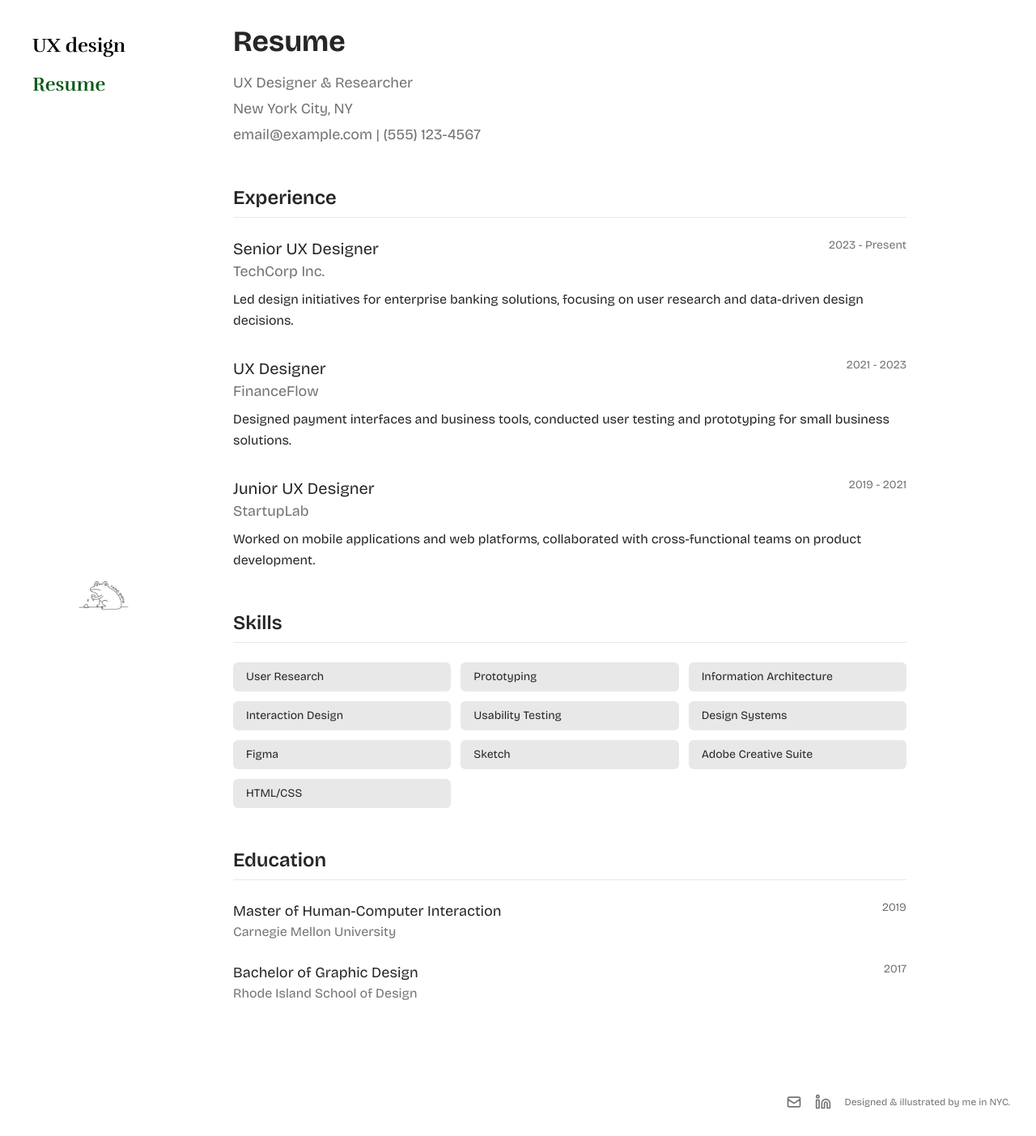
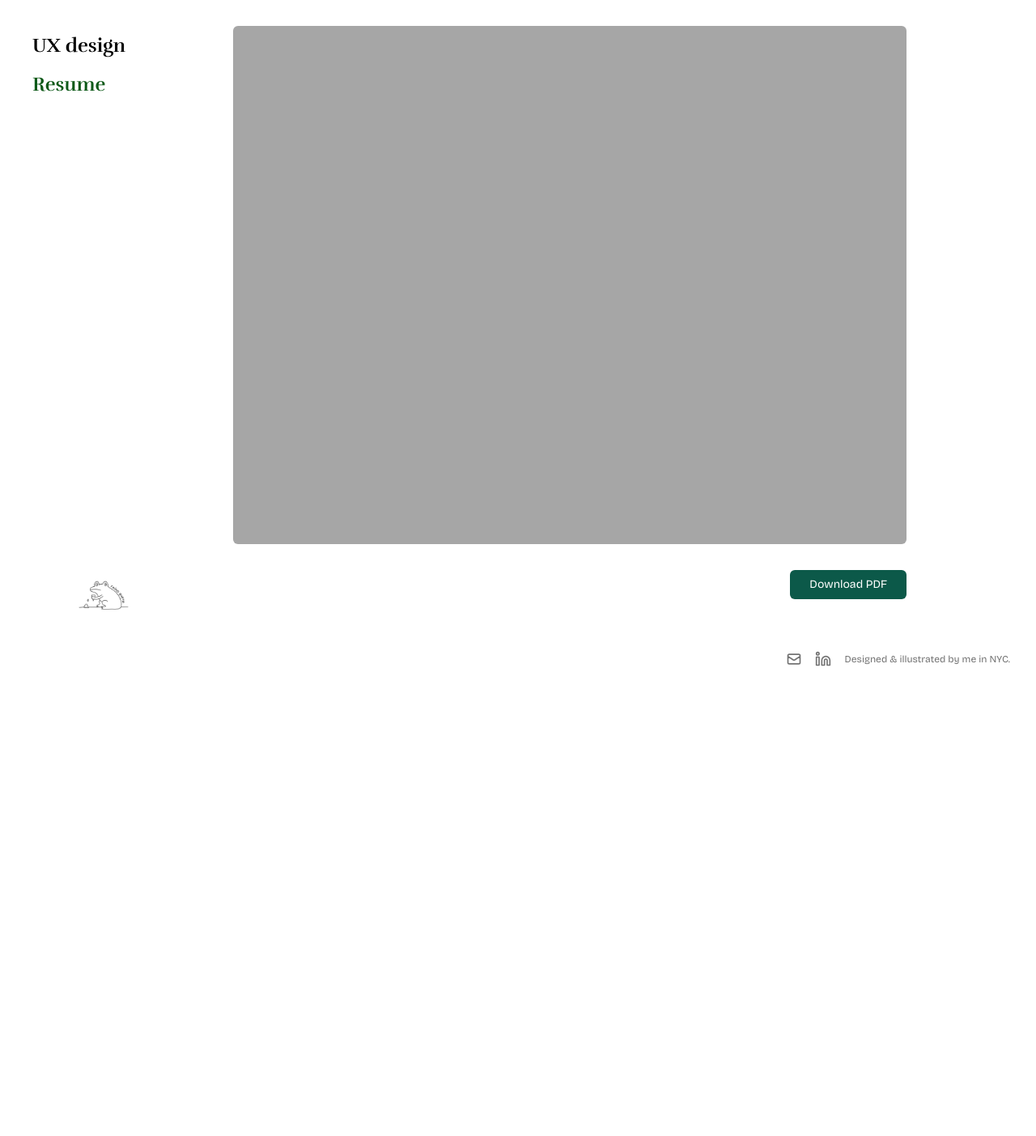
Before and after one commit to Jmendapara/folio-froggy-layout, a React (Vite) app: page /resume in a window 1280 px wide. Shown: the whole page at 81% size. After the commit the page ends 856 px from the top, so only its background shows below. Built offline with nearby package versions, Linux system fonts and the light colour scheme.

Commit message:
Update project details and resume page
Add two new components to the project details page to display project information. Update the resume page to include a large image and a download button for a PDF file.

```diff
--- a/src/pages/ProjectDetail.tsx
+++ b/src/pages/ProjectDetail.tsx
@@ -346,7 +346,32 @@ export default function ProjectDetail() {
               );
             case 'image':
               return (
-                <div key={index} className="w-full bg-placeholder rounded-md my-6" style={{ aspectRatio: '900/370' }}>
+                <div key={index}>
+                  <div className="w-full bg-placeholder rounded-md my-6" style={{ aspectRatio: '900/370' }}>
+                  </div>
+
+                  {/* Add project details and problem statement after first image */}
+                  {index === 2 && (
+                    <>
+                      {/* Project Details Component */}
+                      <div className="my-8 text-xs text-foreground space-y-2">
+                        <div><strong>Company:</strong> Capital One (small business card team)</div>
+                        <div><strong>Timeline:</strong> January 2023 - August 2023 (side of desk project)</div>
+                        <div><strong>Tools & methodologies:</strong> Information architecture diagramming, object oriented design</div>
+                        <div><strong>Role:</strong> UX designer (project lead)</div>
+                      </div>
+
+                      {/* Problem Statement Component */}
+                      <div className="my-8 p-6 rounded-md" style={{ backgroundColor: '#EEE8D5' }}>
+                        <h2 className="text-sm font-bold mb-4" style={{ color: '#0C5949' }}>Problem statement</h2>
+                        <h3 className="text-xs font-normal leading-relaxed" style={{ color: '#0C5949' }}>
+                          82% of small business customers reported that being able to view business and personal accounts
+                          separately after logging into online banking is important—yet they were using consumer-centric
+                          interfaces, contributing to financial risk and usability issues.
+                        </h3>
+                      </div>
+                    </>
+                  )}
                 </div>
               );
             case 'stats':
--- a/src/pages/Resume.tsx
+++ b/src/pages/Resume.tsx
@@ -1,122 +1,29 @@
 export default function Resume() {
-  const experience = [
-    {
-      title: "Senior UX Designer",
-      company: "TechCorp Inc.",
-      duration: "2023 - Present",
-      description: "Led design initiatives for enterprise banking solutions, focusing on user research and data-driven design decisions.",
-    },
-    {
-      title: "UX Designer",
-      company: "FinanceFlow",
-      duration: "2021 - 2023",
-      description: "Designed payment interfaces and business tools, conducted user testing and prototyping for small business solutions.",
-    },
-    {
-      title: "Junior UX Designer",
-      company: "StartupLab",
-      duration: "2019 - 2021",
-      description: "Worked on mobile applications and web platforms, collaborated with cross-functional teams on product development.",
-    },
-  ];
-
-  const skills = [
-    "User Research",
-    "Prototyping",
-    "Information Architecture",
-    "Interaction Design",
-    "Usability Testing",
-    "Design Systems",
-    "Figma",
-    "Sketch",
-    "Adobe Creative Suite",
-    "HTML/CSS",
-  ];
-
-  const education = [
-    {
-      degree: "Master of Human-Computer Interaction",
-      school: "Carnegie Mellon University",
-      year: "2019",
-    },
-    {
-      degree: "Bachelor of Graphic Design",
-      school: "Rhode Island School of Design",
-      year: "2017",
-    },
-  ];
+  const handleDownloadPDF = () => {
+    // This would typically download a PDF file
+    // For now, we'll just log to console
+    console.log("Downloading PDF...");
+  };
 
   return (
     <div className="p-8 max-w-4xl">
-      {/* Header */}
-      <div className="mb-12">
-        <h1 className="text-4xl font-bold text-foreground mb-4">Resume</h1>
-        <div className="text-lg text-muted-foreground space-y-1">
-          <p>UX Designer & Researcher</p>
-          <p>New York City, NY</p>
-          <p>email@example.com | (555) 123-4567</p>
+      {/* Resume Image */}
+      <div className="mb-8">
+        <div className="w-full bg-placeholder rounded-md" style={{ aspectRatio: '8.5/11', maxHeight: '80vh' }}>
+          {/* Resume image placeholder */}
         </div>
       </div>
 
-      {/* Experience */}
-      <section className="mb-12">
-        <h2 className="text-2xl font-semibold text-foreground mb-6 border-b border-border pb-2">
-          Experience
-        </h2>
-        <div className="space-y-8">
-          {experience.map((job, index) => (
-            <div key={index} className="space-y-2">
-              <div className="flex justify-between items-start">
-                <div>
-                  <h3 className="text-xl font-medium text-foreground">{job.title}</h3>
-                  <p className="text-lg text-muted-foreground">{job.company}</p>
-                </div>
-                <span className="text-sm text-muted-foreground font-medium">
-                  {job.duration}
-                </span>
-              </div>
-              <p className="text-foreground leading-relaxed">{job.description}</p>
-            </div>
-          ))}
-        </div>
-      </section>
-
-      {/* Skills */}
-      <section className="mb-12">
-        <h2 className="text-2xl font-semibold text-foreground mb-6 border-b border-border pb-2">
-          Skills
-        </h2>
-        <div className="grid grid-cols-2 md:grid-cols-3 gap-3">
-          {skills.map((skill, index) => (
-            <div
-              key={index}
-              className="bg-accent px-4 py-2 rounded-md text-accent-foreground text-sm font-medium"
-            >
-              {skill}
-            </div>
-          ))}
-        </div>
-      </section>
-
-      {/* Education */}
-      <section className="mb-12">
-        <h2 className="text-2xl font-semibold text-foreground mb-6 border-b border-border pb-2">
-          Education
-        </h2>
-        <div className="space-y-6">
-          {education.map((edu, index) => (
-            <div key={index} className="flex justify-between items-start">
-              <div>
-                <h3 className="text-lg font-medium text-foreground">{edu.degree}</h3>
-                <p className="text-muted-foreground">{edu.school}</p>
-              </div>
-              <span className="text-sm text-muted-foreground font-medium">
-                {edu.year}
-              </span>
-            </div>
-          ))}
-        </div>
-      </section>
+      {/* Download Button */}
+      <div className="flex justify-end">
+        <button
+          onClick={handleDownloadPDF}
+          className="px-6 py-2 text-white rounded-md text-sm font-medium transition-colors hover:opacity-90"
+          style={{ backgroundColor: '#0C5949' }}
+        >
+          Download PDF
+        </button>
+      </div>
     </div>
   );
 }
```
